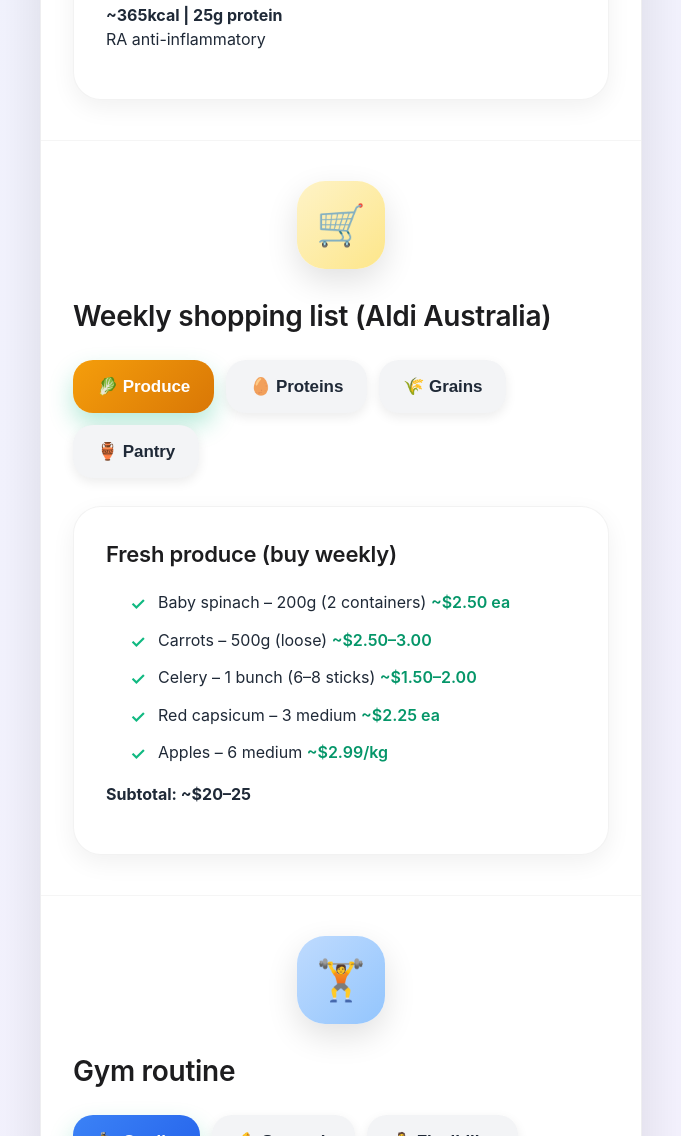
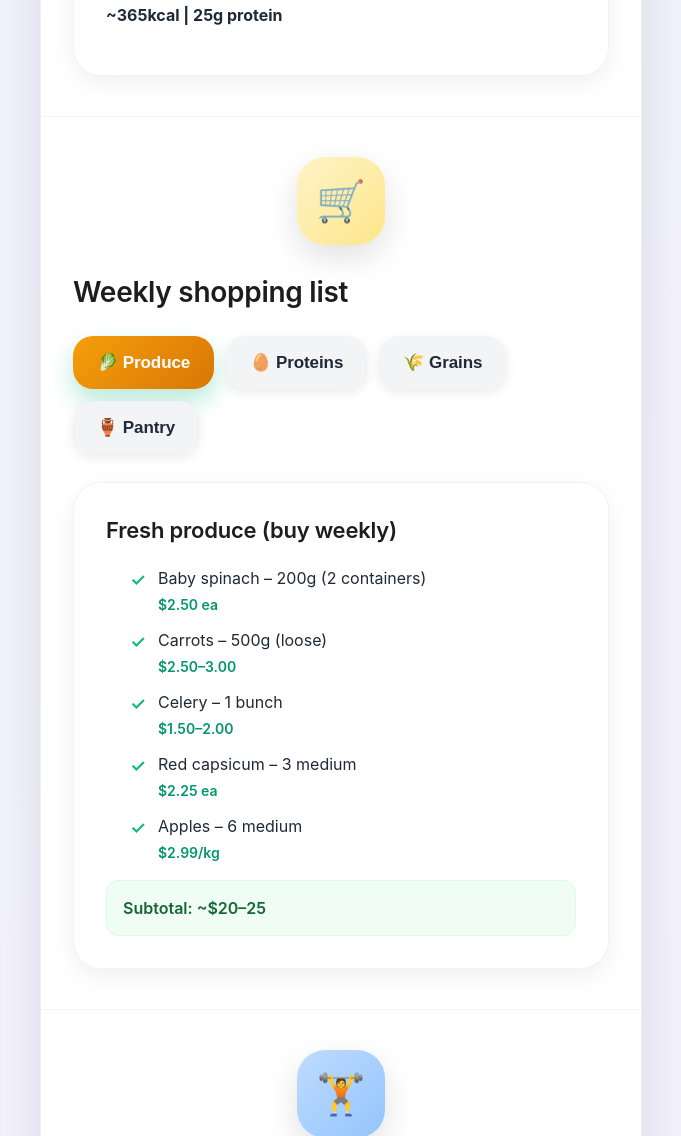
Before and after one commit to Wallabynio/ra-tracker, a plain HTML site: page index.html in a window 1280 px wide. Shown: the part 981-2117 px from the top of the page, without its empty margins (299-980 px from the left). Drawn offline with Linux system fonts and the light colour scheme.

Commit message:
Update index.html
Updated app logic

```diff
--- a/index.html
+++ b/index.html
@@ -29,15 +29,17 @@ body {font-family:-apple-system,BlinkMacSystemFont,'SF Pro Display',SFProDisplay
 .content {background:white;padding:32px;border-radius:28px;margin-top:28px;min-height:320px;box-shadow:0 8px 24px rgba(0,0,0,0.06),inset 0 1px 0 rgba(255,255,255,0.9);border:1px solid rgba(0,0,0,0.05);overflow-x:auto;}
 .content h3 {font-size:22px;font-weight:600;color:#1d1d1f;margin:0 0 20px 0;letter-spacing:-0.01em;}
 .content p {font-size:16px;color:#1f2937;margin:16px 0;line-height:1.5;}
+.content-subtitle {font-size:14px;color:#6b7280;margin-top:8px;font-style:italic;}
 ul {margin:0;padding-left:24px;list-style:none;font-size:16px;color:#1f2937;line-height:1.6;}
 li {margin:12px 0;padding-left:28px;position:relative;}
 li:before {content:'✓';position:absolute;left:0;color:#10b981;font-weight:600;font-size:18px;}
+.li-price {color:#059669;font-weight:600;display:block;font-size:14px;margin-top:2px;}
 table {width:100%;border-collapse:collapse;font-size:16px;margin-top:12px;table-layout:fixed;}
 th,td {padding:14px 10px;text-align:left;border-bottom:1px solid #f1f5f9;font-weight:400;color:#1f2937;word-wrap:break-word;overflow-wrap:break-word;hyphens:auto;}
 th {font-weight:600;background:#f8fafc;color:#374151;border-radius:12px 12px 0 0;padding-bottom:10px;}
 .warning {background:#fef3c7;border-left:6px solid #f59e0b;padding:28px;border-radius:20px;margin:32px 0;font-size:16px;color:#92400e;}
 .warning strong {color:#92400e;}
-.aldi-price {color:#059669;font-weight:600;}
+.total-box {background:#f0fdf4;border:1px solid #dcfce7;padding:16px;border-radius:12px;margin-top:16px;font-weight:600;color:#166534;}
 @media (max-width:480px) {body {padding:16px;}.header {padding:48px 24px 36px;}.header h1 {font-size:32px;}.section {padding:28px 24px;}.section h2 {font-size:24px;}.content {padding:24px;} table {font-size:15px;} th,td {padding:12px 8px;}}
 </style>
 </head>
@@ -62,7 +64,7 @@ th {font-weight:600;background:#f8fafc;color:#374151;border-radius:12px 12px 0 0
 
 <div class="section">
 <div class="icon shop-icon">🛒</div>
-<h2>Weekly shopping list (Aldi Australia)</h2>
+<h2>Weekly shopping list</h2>
 <div class="tabs shop-tabs">
 <button class="tab-btn shop-tab-btn active" data-list="produce" onclick="updateShopList('produce')">🥬 Produce</button>
 <button class="tab-btn shop-tab-btn" data-list="proteins" onclick="updateShopList('proteins')">🥚 Proteins</button>
@@ -112,7 +114,7 @@ const meals = {
       <tr><td>Quinoa (cooked)</td><td>150g (¾ cup)</td><td>Boiled</td></tr>
       <tr><td>Greek yoghurt</td><td>150g</td><td>Plain</td></tr>
     </table>
-    <p><strong>~365kcal | 25g protein</strong><br>RA anti-inflammatory</p>
+    <p><strong>~365kcal | 25g protein</strong></p>
   `,
   coffee: `
     <table>
@@ -122,7 +124,7 @@ const meals = {
       <tr><td>Walnuts</td><td>28g (handful)</td><td>Roasted, eat separately</td></tr>
       <tr><td>Chia seeds</td><td>15g (1 tbsp)</td><td>Soaked in milk, pudding</td></tr>
     </table>
-    <p><strong>~287kcal | 6g protein</strong><br>Coffee ritual</p>
+    <p><strong>~287kcal | 6g protein</strong></p>
   `,
   lunch: `
     <table>
@@ -137,7 +139,7 @@ const meals = {
       <tr><td>Egg</td><td>100g (1 large)</td><td>Boiled 10min, peeled</td></tr>
       <tr><td>Apple</td><td>150g (1 medium)</td><td>Fresh, sliced</td></tr>
     </table>
-    <p><strong>~671kcal | 27g protein</strong><br>Complete nutrition</p>
+    <p><strong>~671kcal | 27g protein</strong></p>
   `,
   dinner: `
     <table>
@@ -152,7 +154,7 @@ const meals = {
       <tr><td>Canned fish</td><td>125g (1 can)</td><td>Sardines / Mackerel (rotate daily)</td></tr>
       <tr><td>Pumpkin seeds</td><td>25g (2 tbsp)</td><td>Raw sprinkle</td></tr>
     </table>
-    <p><strong>~777kcal | 44g protein</strong><br>Omega-3 rich</p>
+    <p><strong>~777kcal | 44g protein</strong></p>
   `
 };
 
@@ -160,45 +162,45 @@ const lists = {
   produce: `
     <h3>Fresh produce (buy weekly)</h3>
     <ul>
-      <li>Baby spinach – 200g (2 containers) <span class="aldi-price">~$2.50 ea</span></li>
-      <li>Carrots – 500g (loose) <span class="aldi-price">~$2.50–3.00</span></li>
-      <li>Celery – 1 bunch (6–8 sticks) <span class="aldi-price">~$1.50–2.00</span></li>
-      <li>Red capsicum – 3 medium <span class="aldi-price">~$2.25 ea</span></li>
-      <li>Apples – 6 medium <span class="aldi-price">~$2.99/kg</span></li>
+      <li>Baby spinach – 200g (2 containers)<span class="li-price">$2.50 ea</span></li>
+      <li>Carrots – 500g (loose)<span class="li-price">$2.50–3.00</span></li>
+      <li>Celery – 1 bunch<span class="li-price">$1.50–2.00</span></li>
+      <li>Red capsicum – 3 medium<span class="li-price">$2.25 ea</span></li>
+      <li>Apples – 6 medium<span class="li-price">$2.99/kg</span></li>
     </ul>
-    <p><strong>Subtotal: ~$20–25</strong></p>
+    <div class="total-box">Subtotal: ~$20–25</div>
   `,
   proteins: `
-    <h3>Proteins and dairy (Aldi Australia)</h3>
+    <h3>Proteins and dairy</h3>
     <ul>
-      <li>Eggs (12 large) <span class="aldi-price">~$6–7</span></li>
-      <li>Lyttos Greek Yoghurt (2 × 500g) <span class="aldi-price">$2.99 ea = $5.98</span></li>
-      <li>Whole milk (2 litres) <span class="aldi-price">~$3–3.50/L</span></li>
-      <li>Ocean Rise Sardines (3 × 125g) <span class="aldi-price">$1.69 ea = $5.07</span></li>
-      <li>Ocean Rise Mackerel (4 × 125g) <span class="aldi-price">$2.99 ea = $11.96</span></li>
+      <li>Eggs (12 large)<span class="li-price">$6–7</span></li>
+      <li>Lyttos Greek Yoghurt (2 × 500g)<span class="li-price">$2.99 ea</span></li>
+      <li>Whole milk (2 litres)<span class="li-price">$3–3.50/L</span></li>
+      <li>Ocean Rise Sardines (3 × 125g)<span class="li-price">$1.69 ea</span></li>
+      <li>Ocean Rise Mackerel (4 × 125g)<span class="li-price">$2.99 ea</span></li>
     </ul>
-    <p><strong>Subtotal: ~$32–36</strong><br><em>Note: 4 mackerel instead of 2 mackerel + 2 herring. Rotate sardines/mackerel daily.</em></p>
+    <div class="total-box">Subtotal: ~$32–36</div>
   `,
   grains: `
-    <h3>Grains and legumes (Aldi Australia)</h3>
+    <h3>Grains and legumes</h3>
     <ul>
-      <li>Imperial Grain Brown Rice (1kg) <span class="aldi-price">$3.59</span></li>
-      <li>Just Organic Quinoa (500g) <span class="aldi-price">~$4–5</span></li>
-      <li>New Season 4 Bean Mix (3 × 420g) <span class="aldi-price">$0.95 ea = $2.85</span></li>
+      <li>Imperial Grain Brown Rice (1kg)<span class="li-price">$3.59</span></li>
+      <li>Just Organic Quinoa (500g)<span class="li-price">$4–5</span></li>
+      <li>New Season 4 Bean Mix (3 × 420g)<span class="li-price">$0.95 ea</span></li>
     </ul>
-    <p><strong>Subtotal: ~$10–12</strong></p>
+    <div class="total-box">Subtotal: ~$10–12</div>
   `,
   pantry: `
-    <h3>Pantry and healthy fats (Aldi Australia)</h3>
+    <h3>Pantry and healthy fats</h3>
     <ul>
-      <li>Deli Originals Hummus (500g needed – buy 3 × 200g tubs) <span class="aldi-price">$2.99 ea = ~$9</span></li>
-      <li>Oh So Natural Extra Virgin Olive Oil (500ml) <span class="aldi-price">$8.99</span></li>
-      <li>Oh So Natural Walnuts (200g) <span class="aldi-price">$4.89</span></li>
-      <li>Black Chia Seeds (350g – use 200g) <span class="aldi-price">$5.49</span></li>
-      <li>Oh So Natural Pepita Seeds (2 × 125g) <span class="aldi-price">$1.49 ea = $2.98</span></li>
-      <li>House Brand Coffee (250g) <span class="aldi-price">~$5–7</span></li>
+      <li>Deli Originals Hummus (3 × 200g)<span class="li-price">$2.99 ea</span></li>
+      <li>Oh So Natural Extra Virgin Olive Oil (500ml)<span class="li-price">$8.99</span></li>
+      <li>Oh So Natural Walnuts (200g)<span class="li-price">$4.89</span></li>
+      <li>Black Chia Seeds (350g)<span class="li-price">$5.49</span></li>
+      <li>Oh So Natural Pepita Seeds (2 × 125g)<span class="li-price">$1.49 ea</span></li>
+      <li>House Brand Coffee (250g)<span class="li-price">$5–7</span></li>
     </ul>
-    <p><strong>Subtotal: ~$36–40</strong></p>
+    <div class="total-box">Subtotal: ~$36–40<br>Total weekly shop: ~$98–113</div>
   `
 };
 
```
